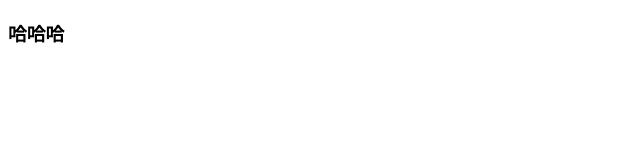
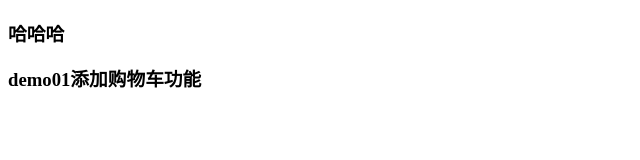
Before and after one commit to yyh-123456/test01, a plain HTML site: page index.html in a window 1280 px wide. Shown: the whole page, without its empty margins (0-640 px from the left). Drawn offline with Linux system fonts and the light colour scheme.

Commit message:
添加购物车功能

```diff
--- a/index.html
+++ b/index.html
@@ -7,5 +7,6 @@
 </head>
 <body>
     <h3>哈哈哈</h3>
+	<h3>demo01添加购物车功能</h3>
 </body>
 </html>
```
